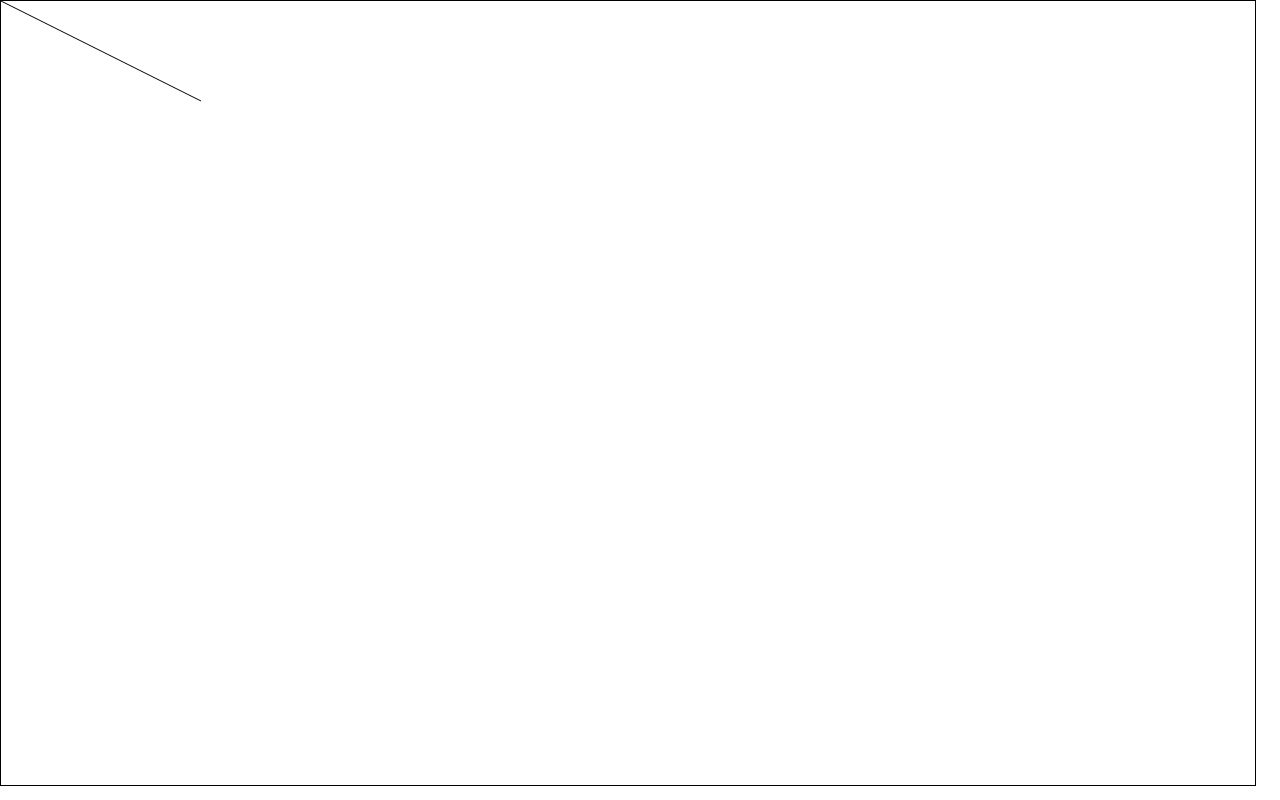
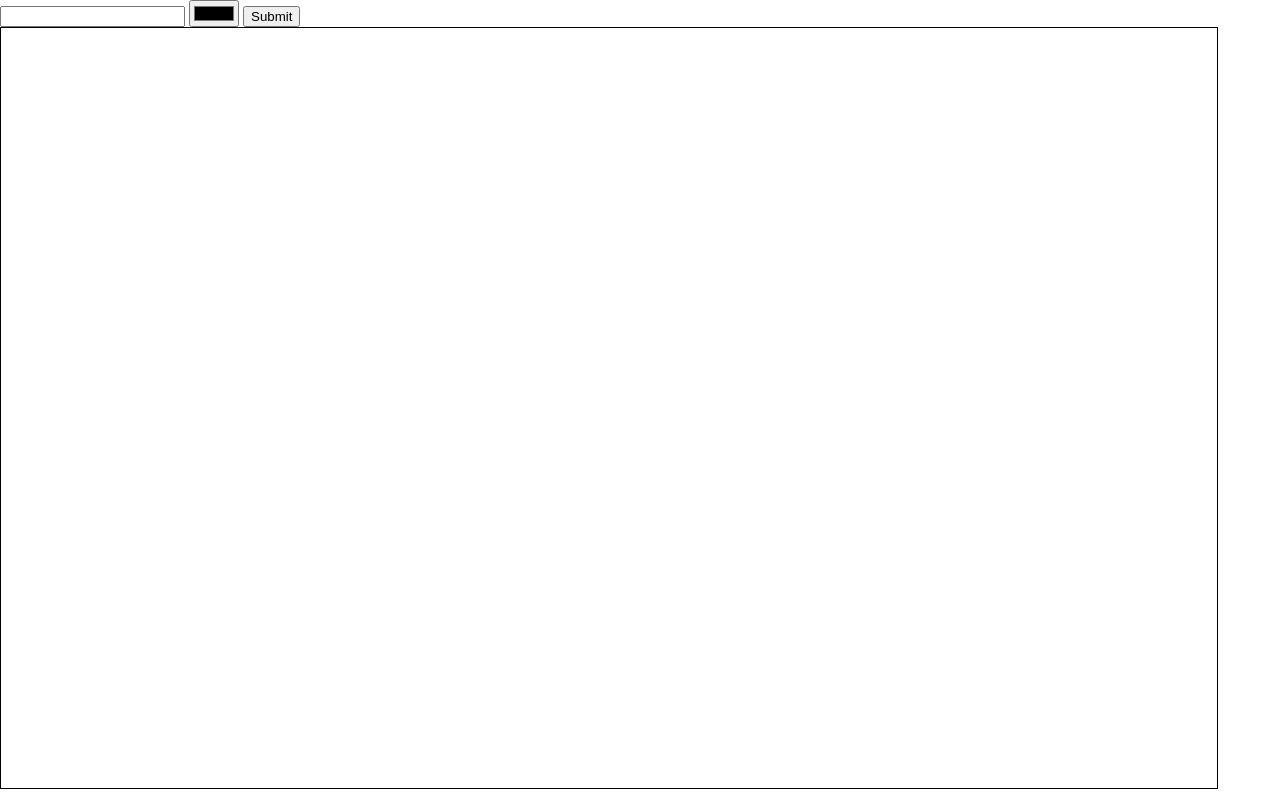
Before and after one commit to SmXme/sketchAppJS, a plain HTML site: page index.html in a window 1280 px wide. Drawn offline with nearby package versions, Linux system fonts and the light colour scheme.

Commit message:
Added getSettings and resizing functions to customize the stroke

```diff
--- a/css/styles.css
+++ b/css/styles.css
@@ -7,7 +7,7 @@ html,body{
 canvas {
 	margin: 0;
 	padding: 0;
-	width: 98%;
-	height: 98%;
+	width: 95%;
+	height: 95%;
 	border: 1px solid black;
 }
--- a/index.html
+++ b/index.html
@@ -6,30 +6,48 @@
 	<link rel="stylesheet" type="text/css" href="css/styles.css">
 </head>
 <body>
+<input type="number" name="inputThickness" id="inputThickness"/>
+<input type="color" name="inputColor" id="inputColor"/>
+<input type="submit" name="inputSubmit" id="inputSubmit">
 
 <canvas id="drawCanvas"></canvas>
+
 <script src="https://code.jquery.com/jquery-3.2.1.slim.min.js" integrity="sha384-KJ3o2DKtIkvYIK3UENzmM7KCkRr/rE9/Qpg6aAZGJwFDMVNA/GpGFF93hXpG5KkN" crossorigin="anonymous"></script>
 
 <script>
 
-	function resizeCanvas() {
+	function getSettings(){
+		var ctx = c.getContext("2d");
+		console.log();
+		ctx.strokeStyle = $('#inputColor').val();
+		ctx.lineWidth = $('#inputThickness').val();
+	}
+
+	function resizeCanvas(){
 		var c = document.getElementById("drawCanvas");
 		c.width = $('#drawCanvas').width();
 		c.height = $('#drawCanvas').height();
 	}
 
+	function letsDraw(){
+		var ctx = c.getContext("2d");
+		ctx.beginPath();
+		ctx.moveTo(0,0);
+		ctx.lineTo(event.clientX,event.clientY);
+		ctx.stroke();
+		console.log("je dessine");
+	}
+
+	$('#drawCanvas').on("mousedown" , letsDraw);
+
 	$(window).resize(resizeCanvas());
 
+	$('#inputSubmit').on("click" , getSettings);
 
 	var c = document.getElementById("drawCanvas");
 	c.width = $('#drawCanvas').width();
 	c.height = $('#drawCanvas').height();
 
-	var ctx = c.getContext("2d");
-	ctx.moveTo(0,0);
-	ctx.lineTo(200,100);
-	ctx.stroke();
-
 </script>
 
 </body>
```
